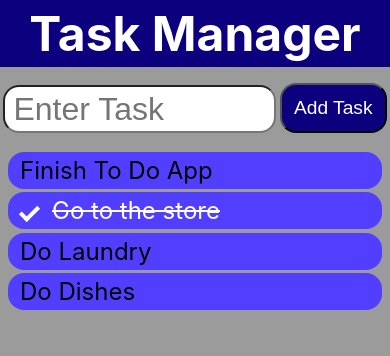
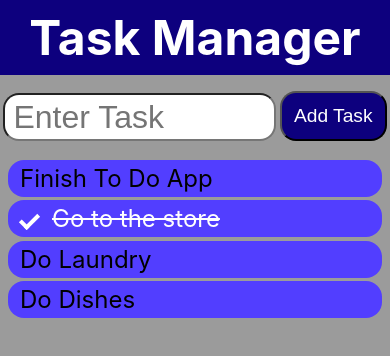
Before and after one commit to DDeShon/javascript-todo, a React (Create React App) app: page / in a window 390 px wide. Shown: the top 356 px of the page. Built offline with nearby package versions, Linux system fonts and the light colour scheme.

Commit message:
working on mobile view

```diff
--- a/src/App.css
+++ b/src/App.css
@@ -24,7 +24,7 @@
   color: rgb(255, 255, 255);
   border-radius: 1rem 1rem 0 0;
   font-size: 1.5rem;
-  padding: 0.25rem;
+  padding: 0.5rem;
 }
 
 .list-wrapper {
```
